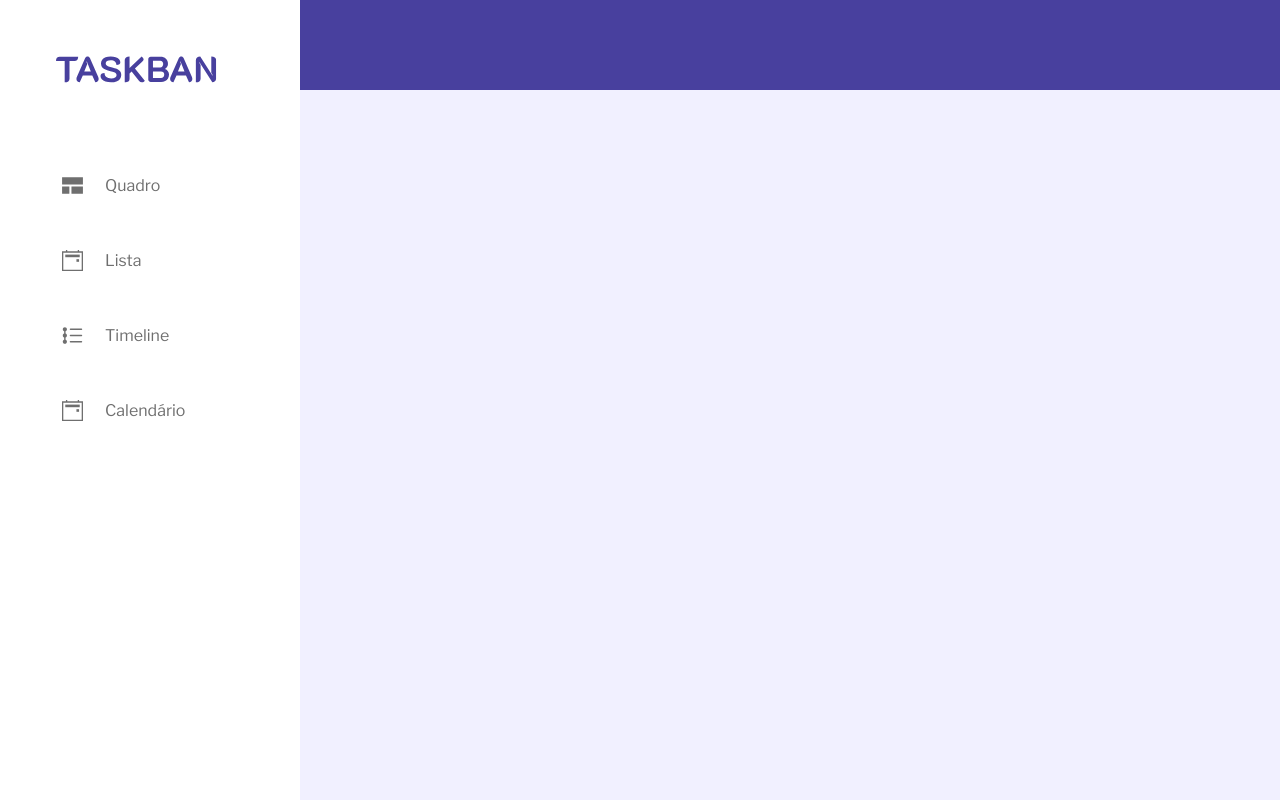
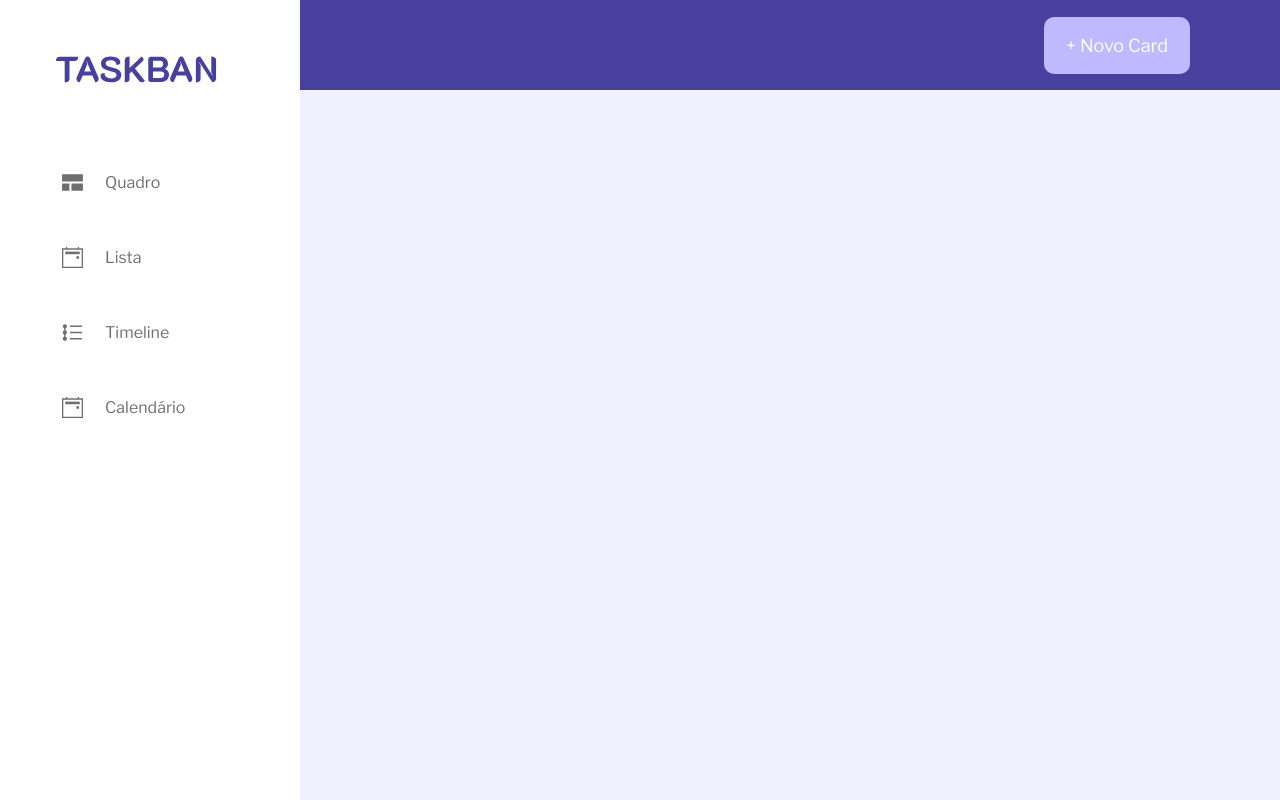
Before and after one commit to cristianmeelo/challenge-frontend-herocode-react, a React (Vite) app: page / in a window 1280 px wide. Built offline with nearby package versions, Linux system fonts and the light colour scheme.

Commit message:
:sparkles: feat: start implementation of Button Component

```diff
--- /dev/null
+++ b/src/components/Button/Button.styles.ts
@@ -0,0 +1,36 @@
+import styled from '@emotion/styled'
+
+export const Button = styled.button<ButtonProps>`
+  padding: 1.125rem 1.375rem;
+  font-size: 1.125rem;
+  cursor: pointer;
+  border-style: none;
+  transition:
+    background-color 0.2s,
+    color 0.2s,
+    border-color 0.2s;
+
+  ${({ shape }) => shape === 'rounded' && `border-radius: 20px;`}
+  ${({ shape }) => shape === 'square' && `border-radius: 0.625rem;`}
+
+  ${({ variant, theme }) =>
+    variant === 'contained'
+      ? `
+      background-color: ${theme.colors.primary.purple_400};
+      color: ${theme.colors.neutral.white_000};
+
+      &:hover {
+        background-color: ${theme.colors.primary.purple_200};
+      color: ${theme.colors.primary.purple_600};
+
+      }
+    `
+      : `
+      background-color: transparent;
+      color: #3498db;
+      &:hover {
+        background-color: #3498db;
+        color: #fff;
+      }
+    `}
+`
--- /dev/null
+++ b/src/components/Button/Button.tsx
@@ -0,0 +1,11 @@
+import * as S from './Button.styles'
+
+const Button = ({ children, variant = 'contained', shape = 'square' }: ButtonProps) => {
+  return (
+    <S.Button variant={variant} shape={shape}>
+      {children}
+    </S.Button>
+  )
+}
+
+export default Button
--- a/src/components/Header/Header.styles.ts
+++ b/src/components/Header/Header.styles.ts
@@ -1,9 +1,13 @@
 import styled from '@emotion/styled'
 
 export const Header = styled.header`
+  display: flex;
+  justify-content: flex-end;
+  align-items: center;
   position: absolute;
   top: 0;
   width: 100vw;
   height: 5.625rem;
+  padding: 0 5.625rem;
   background-color: ${(props) => props.theme.colors.primary.purple_600};
 `
--- a/src/components/Header/Header.tsx
+++ b/src/components/Header/Header.tsx
@@ -1,6 +1,13 @@
+import Button from '../Button/Button'
 import * as S from './Header.styles'
 
 const Header = () => {
-  return <S.Header></S.Header>
+  return (
+    <S.Header>
+      <Button variant={'contained'} shape={'square'}>
+        + Novo Card
+      </Button>
+    </S.Header>
+  )
 }
 export default Header
--- a/src/components/Sidebar/Sidebar.styles.ts
+++ b/src/components/Sidebar/Sidebar.styles.ts
@@ -11,7 +11,8 @@ export const Sidebar = styled.aside<SidebarProps>`
   background-color: ${(props) => props.theme.colors.neutral.white_000};
 `
 
-export const Logo = styled.div`
+export const Logo = styled.div<SidebarProps>`
+  display: ${(props) => (props.isOpen ? 'flex' : 'none')};
   padding: 3.5rem 4.125rem 0rem 3.5rem;
   cursor: pointer;
 `
--- a/src/components/Sidebar/Sidebar.tsx
+++ b/src/components/Sidebar/Sidebar.tsx
@@ -22,7 +22,7 @@ const Sidebar = () => {
 
   return (
     <S.Sidebar isOpen={isSidebarOpen}>
-      <S.Logo onClick={toggleSidebar}>
+      <S.Logo onClick={toggleSidebar} isOpen={isSidebarOpen}>
         <Logo />
       </S.Logo>
 
--- a/src/components/SidebarItem/SidebarItem.tsx
+++ b/src/components/SidebarItem/SidebarItem.tsx
@@ -1,13 +1,13 @@
-import React from "react";
-import * as S from "./SidebarItem.styles";
+import React from 'react'
+import * as S from './SidebarItem.styles'
 
 const SidebarItem: React.FC<SidebarItemProps> = ({ icon, label, isSelected, onItemClicked }) => {
   return (
-    <S.Item isSelected={isSelected} onClick={() => onItemClicked(label)}>
+    <S.Item isSelected={isSelected} onClick={() => onItemClicked(label)} tabIndex={0}>
       {React.cloneElement(icon, { isSelected })}
       <S.Label isSelected={isSelected}>{label}</S.Label>
     </S.Item>
-  );
-};
+  )
+}
 
-export default SidebarItem;
+export default SidebarItem
```
Also changed, not shown: src/components/Button/Buttons.types.d.ts (added, +8 -0 lines), src/components/Logo/Logo.tsx (+1 -0 lines), src/components/SidebarItem/SidebarItem.types.d.ts (+4 -4 lines).
